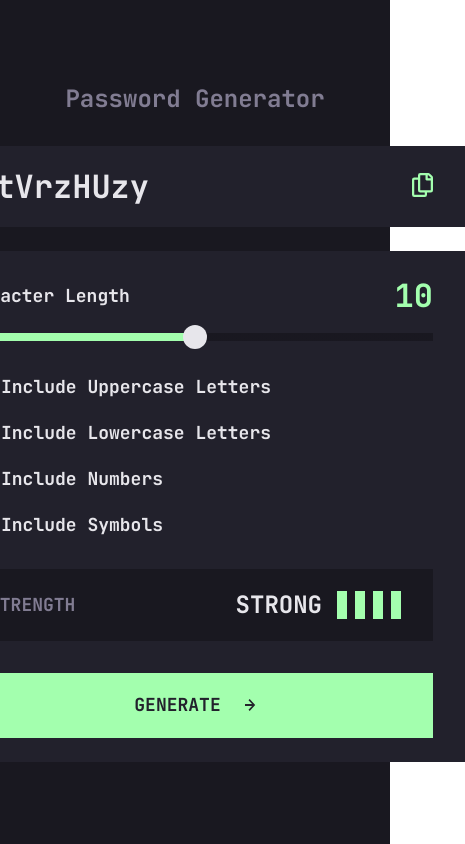
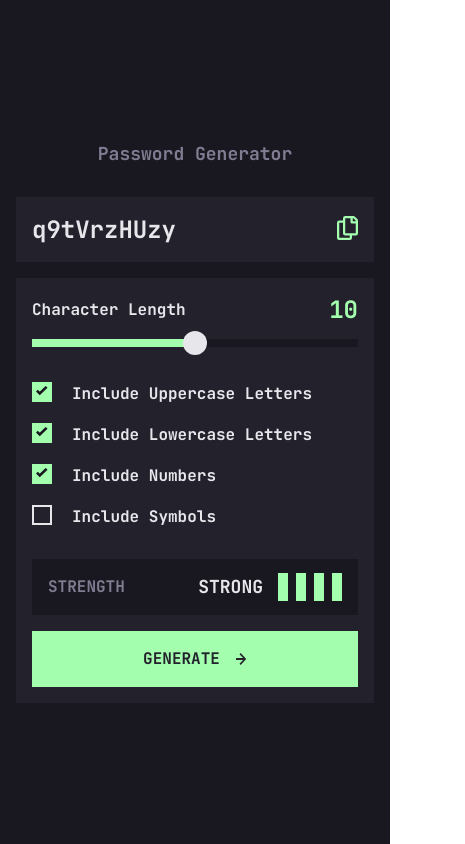
Before and after one commit to aleksandr-efimenko/password-generator-frontendmentor, a Next.js app: page / in a window 390 px wide. Shown: the whole page, 465 px wide, since content can reach past the window. Built offline with nearby package versions, Linux system fonts and the light colour scheme.

Commit message:
make mobile version

```diff
--- a/components/PasswordGenerator.tsx
+++ b/components/PasswordGenerator.tsx
@@ -83,6 +83,7 @@ export default function PasswordGenerator() {
             </NeonGreenCheckbox>
           ))}
         </div>
+        <div className={passGenStyles['indicator-btn-block']}>
           <PasswordStrengthDetector
             complexity={determinePasswordComplexity(generatedPassword)}
           />
@@ -93,5 +94,6 @@ export default function PasswordGenerator() {
           </NeonGreenButton>
         </div>
       </div>
+    </div>
   );
 }
--- a/src/pages/index.tsx
+++ b/src/pages/index.tsx
@@ -15,10 +15,10 @@ export default function Home() {
         <link rel="icon" href="/favicon.ico" />
       </Head>
       <main className={jetBrains.className}>
-        <div>
+        {/* <div> */}
           <h1 className={styles.title}>Password Generator</h1>
           <PasswordGenerator />
-        </div>
+        {/* </div> */}
       </main>
     </>
   );
--- a/src/styles/componentsStyles/CharacterLengthSlider.module.css
+++ b/src/styles/componentsStyles/CharacterLengthSlider.module.css
@@ -60,3 +60,9 @@
     background: var(--almost-white);
     border: 0.2rem solid var(--neon-green);
   }
+
+  @media screen and (max-width: 768px) {
+    .character-length-container {
+      gap: 1.3rem;
+    }
+  }
--- a/src/styles/componentsStyles/NeonGreenButton.module.css
+++ b/src/styles/componentsStyles/NeonGreenButton.module.css
@@ -3,8 +3,8 @@
   color: var(--dark-gray);
   text-transform: uppercase;
   border: none;
-  font-size: var(--fs-body-desktop);
-  line-height: var(--lh-body-desktop);
+  font-size: var(--fs-body);
+  line-height: var(--lh-body);
   font-weight: var(--fw-bold);
   display: flex;
   gap: 2.4rem;
@@ -33,3 +33,10 @@
 .btn:active img {
   filter: none;
 }
+
+@media (max-width: 768px) {
+  .btn {
+    min-height: 5.6rem;
+    gap: 1.6rem;
+  }
+}
--- a/src/styles/componentsStyles/NeonGreenCheckbox.module.css
+++ b/src/styles/componentsStyles/NeonGreenCheckbox.module.css
@@ -43,3 +43,13 @@
 .neon-checkbox:active {
   border: .2rem solid var(--neon-green);
 }
+
+@media (max-width: 768px) {
+  .checkbox-container {
+    gap: 1.6rem;
+  }
+  .neon-checkbox {
+    margin-right: 2rem;
+  }
+
+}
--- a/src/styles/componentsStyles/PasswordGenerator.module.css
+++ b/src/styles/componentsStyles/PasswordGenerator.module.css
@@ -15,3 +15,25 @@
   flex-direction: column;
   gap: 3.2rem;
 }
+
+.indicator-btn-block {
+  display: flex;
+  flex-direction: column;
+  justify-content: space-between;
+  align-items: center;
+  gap: 3.2rem;
+}
+
+@media screen and (max-width: 768px) {
+  .password-generator-container {
+    width: min(54rem, 100% - (2 * 1.6rem));
+    margin-inline: auto;
+    gap: 1.6rem;
+  }
+  .pass-input-container {
+    padding: 1.6rem;
+  }
+  .indicator-btn-block {
+    gap: 1.6rem;
+  }
+}
--- a/src/styles/componentsStyles/PasswordOutput.module.css
+++ b/src/styles/componentsStyles/PasswordOutput.module.css
@@ -59,3 +59,13 @@
     opacity: 0;
   }
 }
+
+@media screen and (max-width: 768px) {
+  .pass-output-container {
+    padding: 1.7rem 1.6rem;
+  }
+
+  .pass-input {
+    width: 80%;
+  }
+}
--- a/src/styles/componentsStyles/PasswordStrengthDetector.module.css
+++ b/src/styles/componentsStyles/PasswordStrengthDetector.module.css
@@ -2,12 +2,13 @@
   background-color: var(--very-dark-gray);
   text-transform: uppercase;
   display: flex;
-    height:  7.2rem;
+  height: 7.2rem;
   align-items: center;
   justify-content: space-between;
   padding: 2.1rem 3.2rem;
   font-size: var(--fs-body);
   color: var(--gray);
+  width: 100%;
 }
 
 .strength-text {
@@ -20,30 +21,37 @@
   align-items: center;
   gap: 1.5rem;
 }
-.colored-bar-container{
+.colored-bar-container {
   display: flex;
-    gap: .8rem;
+  gap: 0.8rem;
 }
 
 .strength-colored-bar {
   height: 2.8rem;
   width: 1rem;
-    border: .2rem solid var(--almost-white);
+  border: 0.2rem solid var(--almost-white);
 }
 
 .too-weak {
   background-color: var(--red);
-    border: .2rem solid var(--red);
+  border: 0.2rem solid var(--red);
 }
 .weak {
   background-color: var(--orange);
-    border: .2rem solid var(--orange);
+  border: 0.2rem solid var(--orange);
 }
 .medium {
   background-color: var(--yellow);
-    border: .2rem solid var(--yellow);
+  border: 0.2rem solid var(--yellow);
 }
 .strong {
   background-color: var(--neon-green);
-    border: .2rem solid var(--neon-green);
+  border: 0.2rem solid var(--neon-green);
 }
+
+@media screen and (max-width: 768px) {
+  .pass-strength-detector-container {
+    height: 5.6rem;
+    padding: 1.4rem 1.6rem;
+  }
+}
--- a/src/styles/globals.css
+++ b/src/styles/globals.css
@@ -9,22 +9,34 @@
   --yellow: hsla(42, 91%, 69%, 1);
 
   font-size: 10px;
-  --fs-heading-l: 3.2rem;
-  --lh-heading-l: 4.2rem;
+  --fw-bold: 700;
 
-  --fs-heading-m: 2.4rem;
-  --lh-heading-m: 3.2rem;
+  /* heading large */
+  --fs-heading-l-desktop: 3.2rem;
+  --fs-heading-l-mobile: 2.4rem;
+  --fs-heading-l: var(--fs-heading-l-desktop);
 
+  --lh-heading-l-desktop: 4.2rem;
+  --lh-heading-l-mobile: 3.2rem;
+  --lh-heading-l: var(--lh-heading-l-desktop);
+
+  /* heading medium */
+  --fs-heading-m-desktop: 2.4rem;
+  --fs-heading-m-mobile: 1.8rem;
+  --fs-heading-m: var(--fs-heading-m-desktop);
+
+  --lh-heading-m-desktop: 3.2rem;
+  --lh-heading-m-mobile: 2.4rem;
+  --lh-heading-m: var(--lh-heading-m-desktop);
+
+  /* body text */
   --fs-body-desktop: 1.8rem;
   --lh-body-desktop: 2.4rem;
+  --fs-body: var(--fs-body-desktop);
 
   --fs-body-mobile: 1.6rem;
   --lh-body-mobile: 2.1rem;
-
-  --fs-body: var(--fs-body-desktop);
   --lh-body: var(--lh-body-desktop);
-
-  --fw-bold: 700;
 }
 
 * {
@@ -37,7 +49,19 @@ main {
   min-height: 100vh;
   min-height: 100svh;
   display: flex;
+  flex-direction: column;
   justify-content: center;
   align-items: center;
   background-color: var(--very-dark-gray);
 }
+
+@media screen and (max-width: 768px) {
+  :root {
+    --fs-heading-l: var(--fs-heading-l-mobile);
+    --lh-heading-l: var(--lh-heading-l-mobile);
+    --fs-heading-m: var(--fs-heading-m-mobile);
+    --lh-heading-m: var(--lh-heading-m-mobile);
+    --fs-body: var(--fs-body-mobile);
+    --lh-body: var(--lh-body-mobile);
+  }
+}
```
Lines whose indentation alone changed are shown as unchanged.
